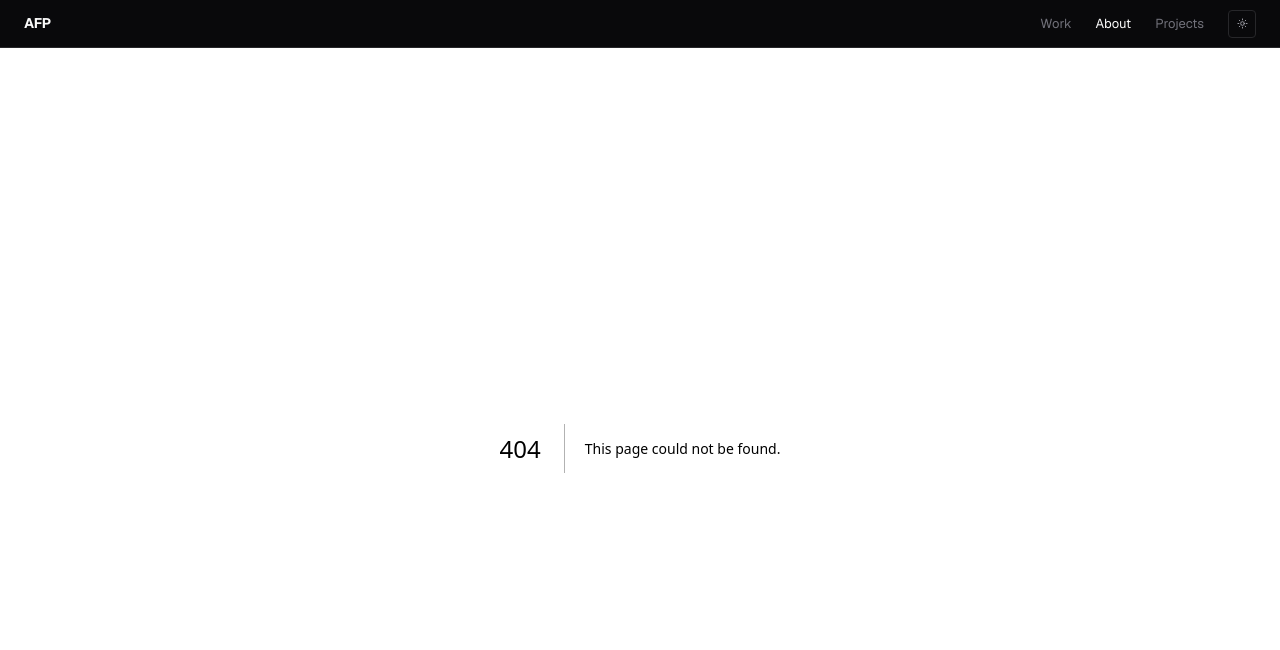
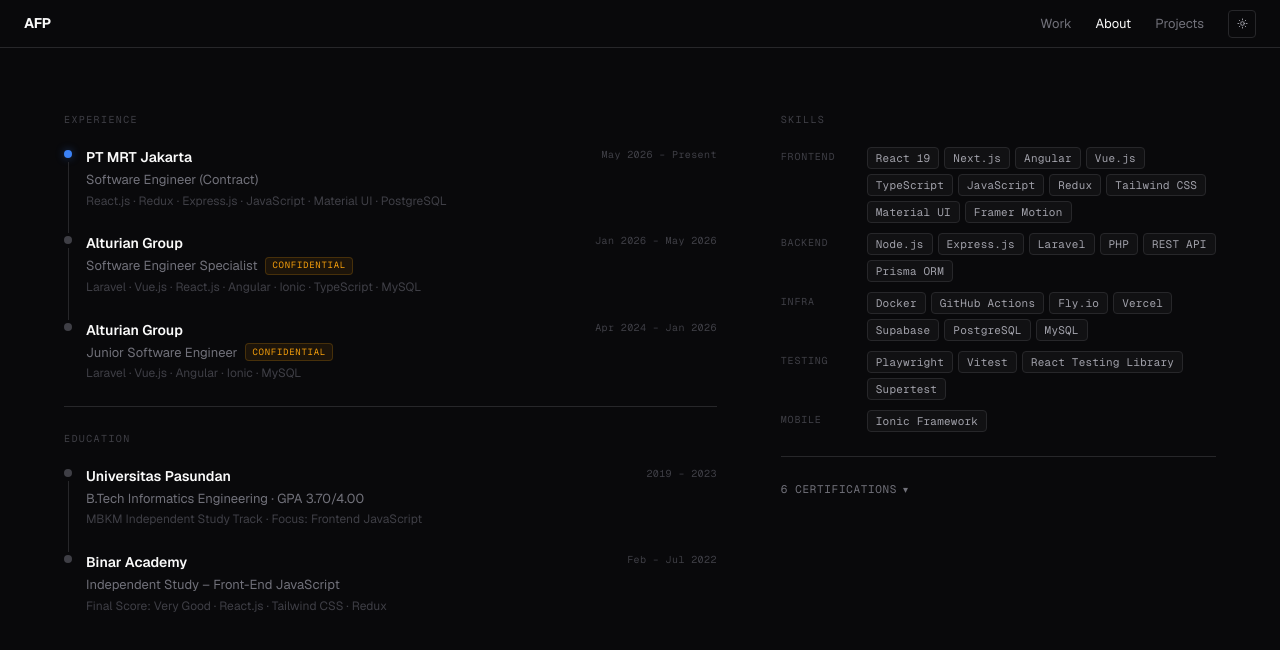
Before and after one commit to didapatria/portfolio, a Next.js app: page /about in a window 1280 px wide. Before the commit this address had no page. Shown: the top 650 px of the page. Built offline with nearby package versions, Linux system fonts and the light colour scheme.

Commit message:
feat(about): timeline (work + edu), skill grid, cert accordion

```diff
--- /dev/null
+++ b/src/app/about/page.tsx
@@ -0,0 +1,103 @@
+import { TimelineItem } from '@/components/TimelineItem';
+import { SkillGrid } from '@/components/SkillGrid';
+import { CertAccordion } from '@/components/CertAccordion';
+
+const WORK = [
+  {
+    org: 'PT MRT Jakarta',
+    role: 'Software Engineer (Contract)',
+    period: 'May 2026 – Present',
+    stack: 'React.js · Redux · Express.js · JavaScript · Material UI · PostgreSQL',
+    isActive: true,
+  },
+  {
+    org: 'Alturian Group',
+    role: 'Software Engineer Specialist',
+    period: 'Jan 2026 – May 2026',
+    stack: 'Laravel · Vue.js · React.js · Angular · Ionic · TypeScript · MySQL',
+    badge: 'confidential' as const,
+  },
+  {
+    org: 'Alturian Group',
+    role: 'Junior Software Engineer',
+    period: 'Apr 2024 – Jan 2026',
+    stack: 'Laravel · Vue.js · Angular · Ionic · MySQL',
+    badge: 'confidential' as const,
+  },
+];
+
+const EDUCATION = [
+  {
+    org: 'Universitas Pasundan',
+    role: 'B.Tech Informatics Engineering · GPA 3.70/4.00',
+    period: '2019 – 2023',
+    stack: 'MBKM Independent Study Track · Focus: Frontend JavaScript',
+  },
+  {
+    org: 'Binar Academy',
+    role: 'Independent Study – Front-End JavaScript',
+    period: 'Feb – Jul 2022',
+    stack: 'Final Score: Very Good · React.js · Tailwind CSS · Redux',
+  },
+];
+
+const SKILLS = [
+  { label: 'Frontend', chips: ['React 19', 'Next.js', 'Angular', 'Vue.js', 'TypeScript', 'JavaScript', 'Redux', 'Tailwind CSS', 'Material UI', 'Framer Motion'] },
+  { label: 'Backend',  chips: ['Node.js', 'Express.js', 'Laravel', 'PHP', 'REST API', 'Prisma ORM'] },
+  { label: 'Infra',    chips: ['Docker', 'GitHub Actions', 'Fly.io', 'Vercel', 'Supabase', 'PostgreSQL', 'MySQL'] },
+  { label: 'Testing',  chips: ['Playwright', 'Vitest', 'React Testing Library', 'Supertest'] },
+  { label: 'Mobile',   chips: ['Ionic Framework'] },
+];
+
+const CERTS = [
+  { name: 'Master Laravel for Beginners & Intermediate',         issuer: 'Udemy',          date: 'Jun 2024' },
+  { name: 'Vue – The Complete Guide (Router & Composition API)', issuer: 'Udemy',          date: 'Jun 2024' },
+  { name: 'Angular – The Complete Guide',                        issuer: 'Udemy',          date: 'May 2024' },
+  { name: 'Ionic – Build iOS, Android & Web Apps',               issuer: 'Udemy',          date: 'May 2024' },
+  { name: "Next.js – The Complete Developer's Guide",            issuer: 'Udemy',          date: 'Apr 2024' },
+  { name: 'Front-End JavaScript (SIB Kampus Merdeka)',           issuer: 'Binar Academy',  date: 'Aug 2022' },
+];
+
+function SectionLabel({ children }: { children: React.ReactNode }) {
+  return (
+    <p style={{ fontFamily: 'var(--font-mono)', fontSize: 10, letterSpacing: '0.14em', textTransform: 'uppercase', color: 'var(--fg-4)', margin: '0 0 20px' }}>
+      {children}
+    </p>
+  );
+}
+
+export default function AboutPage() {
+  return (
+    <main style={{ maxWidth: 1200, margin: '0 auto', padding: '64px 24px 96px' }}>
+      <div
+        className="about-grid"
+        style={{ display: 'grid', gridTemplateColumns: '60fr 40fr', gap: 64, alignItems: 'start' }}
+      >
+        {/* ── LEFT: Timeline ── */}
+        <div>
+          <SectionLabel>Experience</SectionLabel>
+          {WORK.map((item, i) => (
+            <TimelineItem key={i} {...item} isLast={i === WORK.length - 1} />
+          ))}
+
+          <div style={{ height: 1, background: 'var(--border)', margin: '24px 0' }} />
+
+          <SectionLabel>Education</SectionLabel>
+          {EDUCATION.map((item, i) => (
+            <TimelineItem key={i} {...item} isLast={i === EDUCATION.length - 1} />
+          ))}
+        </div>
+
+        {/* ── RIGHT: Skills + Certs ── */}
+        <div>
+          <SectionLabel>Skills</SectionLabel>
+          <SkillGrid categories={SKILLS} />
+
+          <div style={{ height: 1, background: 'var(--border)', margin: '24px 0' }} />
+
+          <CertAccordion certs={CERTS} />
+        </div>
+      </div>
+    </main>
+  );
+}
```
